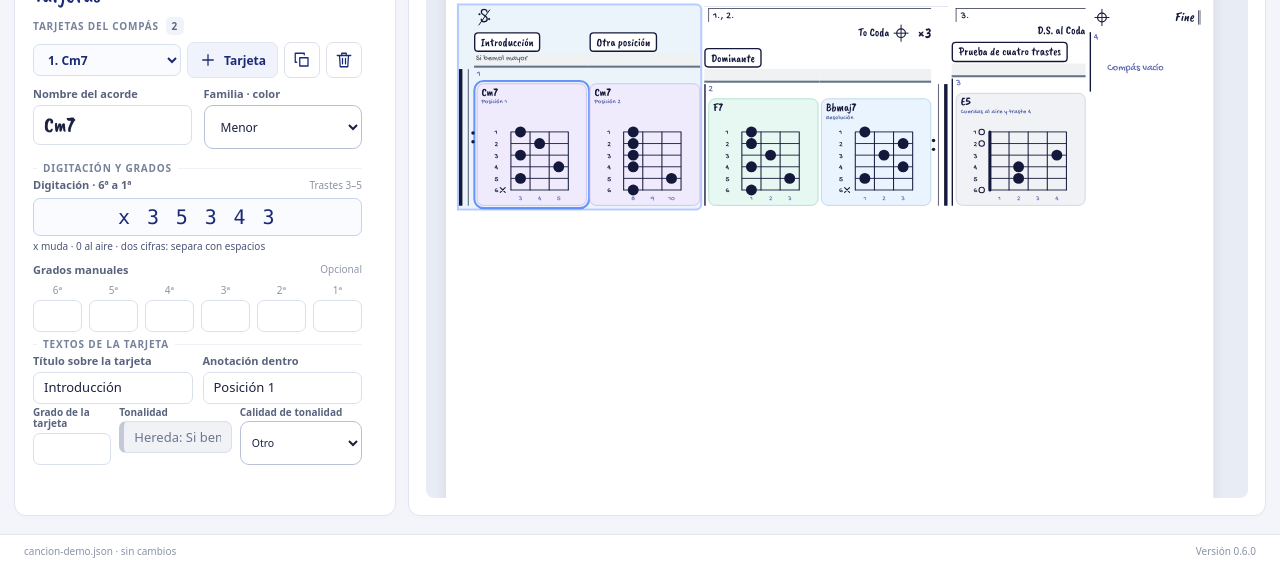
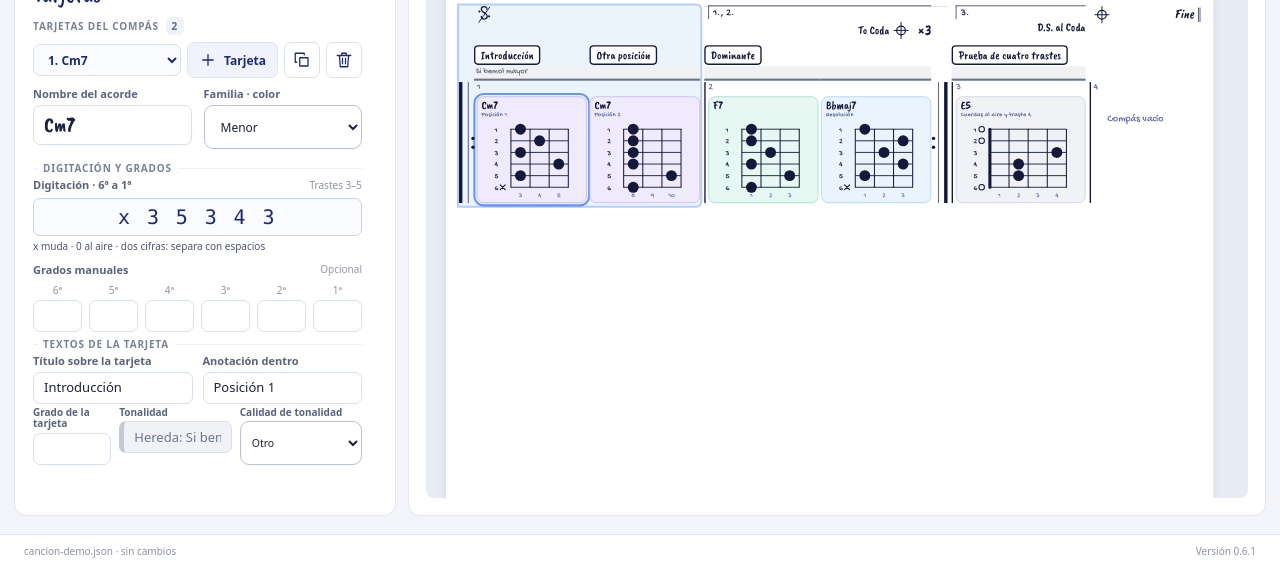
Before and after one commit to a01653/Compas-a-compas, a website with bundled scripts: page index.html in a window 1280 px wide. Shown: the part 232-800 px from the top of the page. Built offline with nearby package versions, Linux system fonts and the light colour scheme.

Commit message:
Alinear títulos, tonalidades y tarjetas en toda la fila (0.6.1)

```diff
--- a/index.html
+++ b/index.html
@@ -30,7 +30,7 @@
     <div class="editor-workspace" id="edicion"><section class="panel measure-navigator" id="panel-compases" aria-labelledby="t-compases"></section><section class="panel chord-workspace" id="panel-acorde" aria-labelledby="t-acorde"></section></div>
     <section class="panel panel-vista" id="panel-vista" aria-labelledby="t-vista"></section>
   </main>
-  <footer class="workspace-status"><p id="estado-archivo" class="file-state" aria-live="polite"></p><span>Versión 0.6.0</span></footer>
+  <footer class="workspace-status"><p id="estado-archivo" class="file-state" aria-live="polite"></p><span>Versión 0.6.1</span></footer>
   <dialog id="song-dialog" class="dialog settings-dialog" aria-labelledby="t-cancion"><button type="button" class="btn tool-icon dialog-close" data-close="song-dialog" aria-label="Cerrar datos de la canción" data-icon="close"></button><section id="panel-cancion"></section><div class="dialog-actions"><button type="button" class="btn btn-primary" data-close="song-dialog">Listo</button></div></dialog>
   <dialog id="marks-dialog" class="dialog settings-dialog" aria-labelledby="t-marcas"><button type="button" class="btn tool-icon dialog-close" data-close="marks-dialog" aria-label="Cerrar estructura musical" data-icon="close"></button><section id="panel-marcas" class="panel"></section><div class="dialog-actions"><button type="button" class="btn btn-primary" data-close="marks-dialog">Listo</button></div></dialog>
   <dialog id="colors-dialog" class="dialog settings-dialog colors-dialog" aria-labelledby="t-colors"><button type="button" class="btn tool-icon dialog-close" data-close="colors-dialog" aria-label="Cerrar colores" data-icon="close"></button><section id="panel-colors"></section><div class="dialog-actions"><button type="button" class="btn" id="reset-colors">Restaurar paleta original</button><button type="button" class="btn btn-primary" data-close="colors-dialog">Listo</button></div></dialog>
--- a/package.json
+++ b/package.json
@@ -1,6 +1,6 @@
 {
   "name": "compas-a-compas",
-  "version": "0.6.0",
+  "version": "0.6.1",
   "private": true,
   "type": "module",
   "description": "Editor local de hojas de acordes de guitarra por compases.",
--- a/src/layout/measurer.js
+++ b/src/layout/measurer.js
@@ -11,11 +11,6 @@ export function createMeasurer() {
   const row = h('div', { class: 'fila' });
   const box = h('div', { class: 'hoja-medida', 'aria-hidden': 'true', style: pageStyleVars() }, row);
   document.body.append(box);
-
-  const sizeOf = (node) => {
-    const rect = node.getBoundingClientRect();
-    return { width: rect.width, height: rect.height };
-  };
 
   return {
     /** Área útil de la hoja: tamaño exterior menos márgenes, leído del CSS real. */
@@ -44,12 +39,16 @@ export function createMeasurer() {
       return height;
     },
 
+    /** Tamaño del fragmento solo en una fila, con la altura desglosada en las pistas que la fila comparte entre compases. */
     fragment(ctx, unitIndex, from, to) {
       const node = fragmentNode(ctx, unitIndex, from, to);
       row.append(node);
-      const size = sizeOf(node);
+      const rect = row.getBoundingClientRect();
+      const width = node.getBoundingClientRect().width;
+      const tracks = getComputedStyle(row).gridTemplateRows.split(/\s+/).map(parseFloat);
       node.remove();
-      return size;
+      const rows = tracks.length > 1 && tracks.every(Number.isFinite) ? tracks : undefined;
+      return rows ? { width, height: rect.height, rows } : { width, height: rect.height };
     },
 
     dispose() {
--- a/src/layout/paginate.js
+++ b/src/layout/paginate.js
@@ -1,8 +1,9 @@
 /**
  * Reparto de compases en filas y hojas. Módulo puro: recibe tamaños ya medidos y devuelve un plan.
  *
- * `measureFragment(unitIndex, from, to)` devuelve { width, height } del fragmento [from, to) del compás
- * (con sus marcas, etiqueta y tarjetas). Quien llama decide cómo se mide; aquí solo se decide dónde va cada cosa.
+ * `measureFragment(unitIndex, from, to)` devuelve { width, height, rows?, extra? } del fragmento [from, to) del compás
+ * (con sus marcas, etiqueta y tarjetas); `rows` desglosa la altura en las pistas que la fila comparte (ver heightParts).
+ * Quien llama decide cómo se mide; aquí solo se decide dónde va cada cosa.
  *
  * Reglas:
  *  - El orden escrito se conserva y cada tarjeta aparece exactamente una vez.
@@ -14,6 +15,29 @@
  */
 
 const round = (n) => Math.round(n * 10) / 10;
+
+/**
+ * Altura por componentes. Una fila comparte sus pistas (marcas, títulos, franjas, zona del compás) entre todos sus
+ * compases: su altura es la SUMA del máximo de cada pista, que puede superar al máximo de las alturas individuales
+ * (un compás con título largo y otro con tarjetas altas). Un tamaño medido puede traer `rows` (altura de cada pista)
+ * y `extra` (lo que no se alinea); sin `rows` se trata como una sola pista, y la combinación es el máximo de siempre.
+ */
+const sum = (list) => list.reduce((total, n) => total + n, 0);
+export function heightParts(size) {
+  if (Array.isArray(size.rows) && size.rows.length) {
+    const rows = size.rows.map((n) => (Number.isFinite(n) && n > 0 ? n : 0));
+    return { rows, extra: Number.isFinite(size.extra) ? Math.max(0, size.extra) : Math.max(0, size.height - sum(rows)) };
+  }
+  return { rows: [size.height], extra: 0 };
+}
+export function mergeHeights(a, b) {
+  const length = Math.max(a.rows.length, b.rows.length);
+  return {
+    rows: Array.from({ length }, (_, i) => Math.max(a.rows[i] ?? 0, b.rows[i] ?? 0)),
+    extra: Math.max(a.extra, b.extra),
+  };
+}
+export const totalHeight = (parts) => sum(parts.rows) + parts.extra;
 
 /**
  * @param {object} p
@@ -65,13 +89,14 @@ export function paginate({ units, measureFragment, content, headerHeight, column
   };
   const fitsRow = (size) => {
     const w = row ? row.width + columnGap + size.width : size.width;
-    const hgt = row ? Math.max(row.height, size.height) : size.height;
+    const hgt = totalHeight(row ? mergeHeights(row.heights, heightParts(size)) : heightParts(size));
     return w <= maxW && y + hgt <= bodyH;
   };
   const add = (ui, from, to, size) => {
-    if (!row) row = { fragments: [], width: 0, height: 0 };
+    if (!row) row = { fragments: [], width: 0, height: 0, heights: { rows: [], extra: 0 } };
     row.width += (row.fragments.length ? columnGap : 0) + size.width;
-    row.height = Math.max(row.height, size.height);
+    row.heights = mergeHeights(row.heights, heightParts(size));
+    row.height = totalHeight(row.heights);
     row.fragments.push({ unitIndex: ui, from, to, width: size.width, height: size.height });
   };
 
--- a/src/render/sheet.js
+++ b/src/render/sheet.js
@@ -75,7 +75,7 @@ export function fragmentNode(ctx, unitIndex, from, to, { onSelect } = {}) {
 
   return h('div', {
     class: ['compas', isFirst ? '' : 'compas-cont', ...parts.classes].filter(Boolean).join(' '),
-    style: `flex-grow:${Math.max(1, to - from)}`,
+    style: `grid-column:span ${Math.max(1, to - from)}`,
     'data-measure-id': unit.measureId,
     onclick: onSelect ? () => onSelect({ measureId: unit.measureId }) : null,
   },
--- a/styles/sheet.css
+++ b/styles/sheet.css
@@ -44,24 +44,35 @@
 
 /* Las filas las decide el reparto (paginate.js); el navegador no vuelve a ajustarlas. */
 .hoja-cuerpo { margin-top: var(--cab-gap, 14px); }
-.fila { display: flex; flex-wrap: nowrap; align-items: stretch; gap: var(--col-gap, 6px); }
+/* Cada fila es una rejilla de cuatro pistas de altura compartidas por TODOS sus compases: marcas, títulos, franjas de
+   tonalidad y zona del compás (número, línea y tarjetas). Un compás sin título o sin marcas deja el hueco que ocupan los
+   demás, así que bandas, números y bordes de tarjeta arrancan a la misma altura en toda la fila. Las columnas son una por
+   tarjeta (pistas «auto»: ancho natural más un reparto igual del espacio libre); compases, acordes y columnas son
+   subrejillas de esas pistas. La altura de la fila es la suma del máximo de cada pista (ver layout/paginate.js). */
+.fila { display: grid; grid-auto-flow: column; grid-auto-columns: auto; grid-template-rows: auto auto auto minmax(min-content, 1fr); column-gap: var(--col-gap, 6px); row-gap: 0; }
 .fila + .fila { margin-top: var(--fila-gap, 12px); }
 
 /* Caja fuera de pantalla donde se miden cabecera y fragmentos con los mismos estilos. */
 .hoja-medida { position: absolute; left: -30000px; top: 0; visibility: hidden; pointer-events: none; }
 .hoja-medida .fila { width: max-content; }
 
+/* El compás ocupa tantas columnas como tarjetas tiene el fragmento (grid-column en línea) y las cuatro pistas de la fila. */
 .compas {
   position: relative;
-  flex: none;
-  display: flex;
-  flex-direction: column;
-  padding: 4px 0;
+  grid-row: 1 / span 4;
+  display: grid;
+  grid-template-columns: subgrid;
+  grid-template-rows: subgrid;
+  column-gap: 4px;
+  row-gap: 0;
 }
+.compas > .marcas { grid-row: 1; grid-column: 1 / -1; }
+.compas > .eventos { grid-row: 2 / span 3; grid-column: 1 / -1; }
+.compas > .t-pos-vacio { grid-row: 4; grid-column: 1 / -1; }
 /* Zona del compás de cada columna: hueco del número (en flujo, también en las columnas sin número) y tarjeta.
    La línea del compás es el borde de la primera columna: empieza junto al número y baja hasta el pie de la tarjeta,
    por debajo del título y de la franja de tonalidad, que quedan fuera. */
-.t-pos { position: relative; flex: none; display: flex; flex-direction: column; }
+.t-pos { position: relative; display: flex; flex-direction: column; margin-bottom: 4px; }
 .t-pos-lead { padding-left: 4px; border-left: 2px solid var(--ink-deep); }
 .compas-cont .t-pos-lead { border-left-style: dashed; }
 .t-num { display: flex; flex-wrap: wrap; align-items: baseline; gap: 0 8px; width: 0; min-width: 100%; min-height: 1.2em; margin-bottom: 4px; font: 14px/1.2 var(--f-hand); color: var(--ink-mute); }
@@ -105,12 +116,12 @@
 
 .compas-vacio { padding: 26px 20px; font: 15px/1 var(--f-hand); color: var(--ink-mute); white-space: nowrap; }
 
-/* Rejilla compartida por todo el fragmento: una columna por tarjeta y tres filas (títulos, franjas, zona del compás).
-   Los acordes (.evento) y las columnas (.tarjeta-col) son subrejillas de esas filas y columnas, así que:
-   - todos los títulos están en una fila y todas las franjas en otra, por encima de la zona del compás;
-   - la zona del compás (número, línea y tarjetas) empieza a la misma altura en todas las columnas, sea cual sea el contenido;
-   - el ancho de cada columna sigue siendo su ancho natural más un reparto igual del espacio libre (pistas «auto»), como antes. */
-.eventos { flex: 1; display: grid; grid-auto-flow: column; grid-auto-columns: auto; grid-template-rows: auto auto minmax(min-content, 1fr); column-gap: 4px; row-gap: 0; }
+/* Los contenedores .eventos, .evento y .tarjeta-col son subrejillas de las pistas de la fila (ver .fila):
+   - todos los títulos de la fila están en una pista y todas las franjas en otra, por encima de la zona del compás;
+   - la zona del compás (número, línea y tarjetas) empieza a la misma altura en todas las columnas de todos los compases,
+     sea cual sea el contenido de cada uno;
+   - el ancho de cada columna es su ancho natural más un reparto igual del espacio libre (pistas «auto»). */
+.eventos { display: grid; grid-auto-flow: column; grid-template-columns: subgrid; grid-template-rows: subgrid; column-gap: 4px; row-gap: 0; }
 
 /* .evento es solo un contenedor de distribución: reparte sus tarjetas en las columnas y filas del fragmento y no se dibuja
    (sin barra, borde ni trazos de continuación). Cada tarjeta es independiente; no se añade duración. */
```
Also changed, not shown: docs/DISENO.md (+1 -1 lines), docs/ESTADO.md (+10 -0 lines), tests/paginate.test.js (+74 -1 lines), CHANGELOG.md, README.md.
